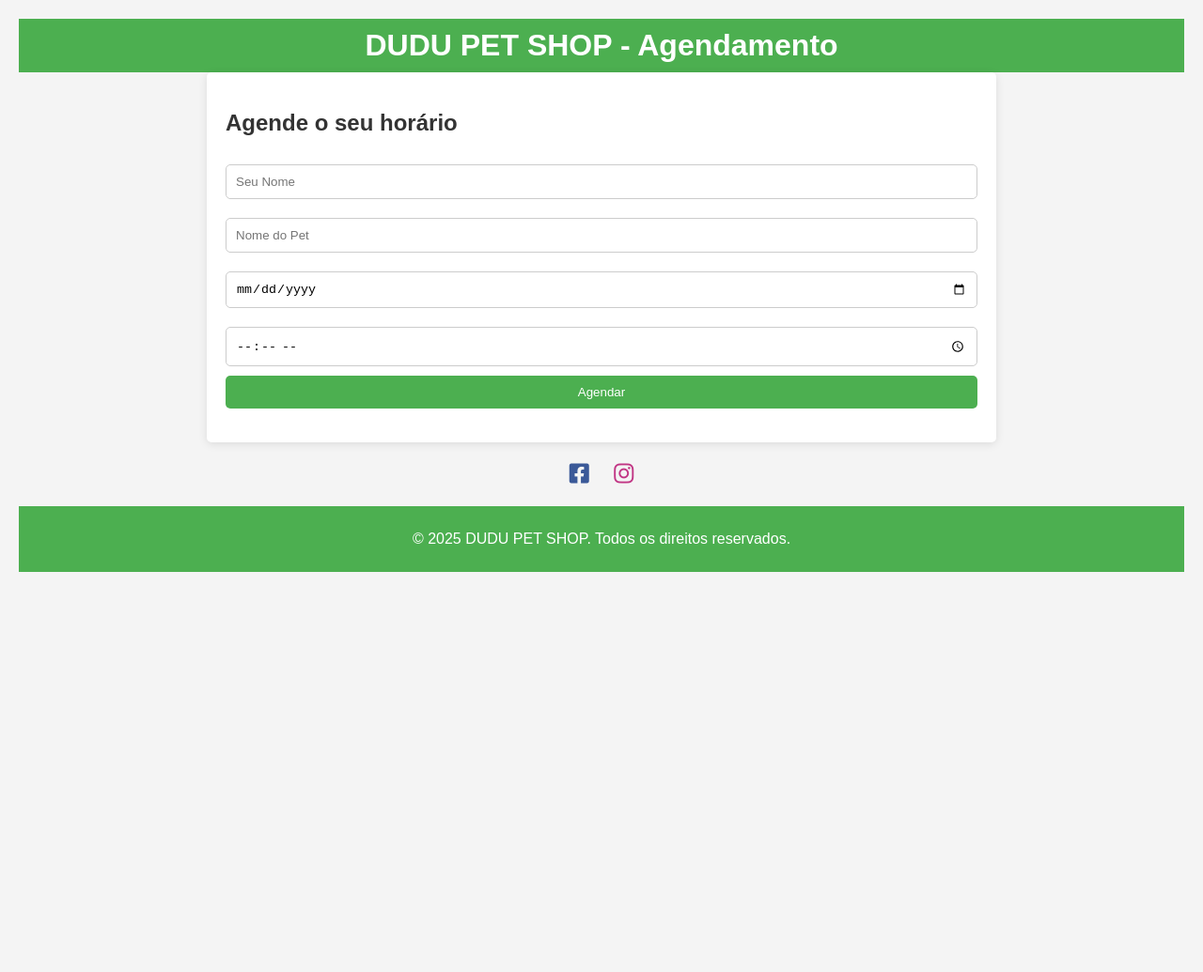
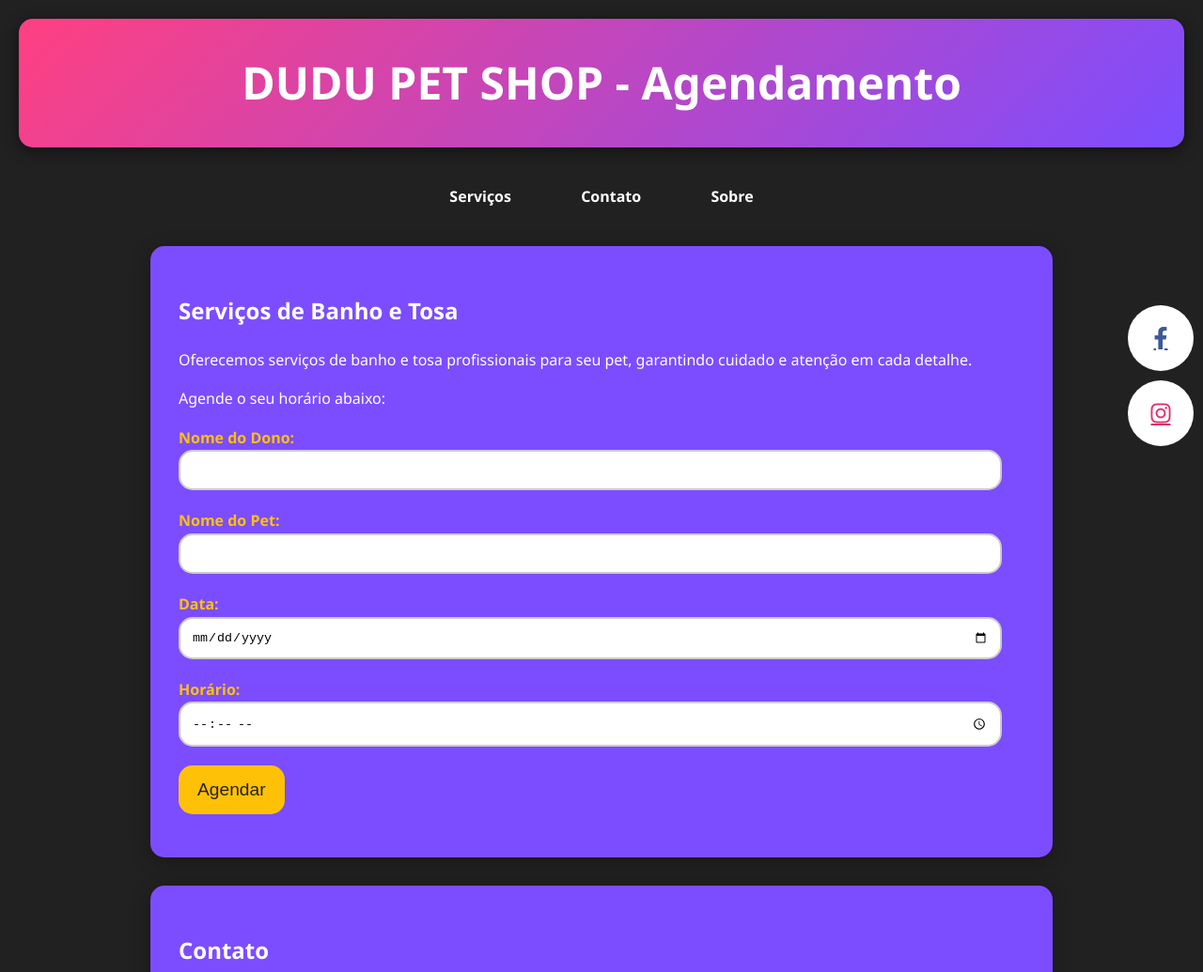
Before and after one commit to joker0751/DUDU-pet-shop, a plain HTML site: page index.html in a window 1280 px wide. Shown: the top 1035 px of the page at 94% size. Before the commit the page ends 800 px from the top, so only its background shows below. Drawn offline with Linux system fonts and the light colour scheme.

Commit message:
Update index.html

```diff
--- a/index.html
+++ b/index.html
@@ -1,4 +1,5 @@
 <html lang="pt-BR">
+
 <head>
     <meta charset="UTF-8">
     <meta name="viewport" content="width=device-width, initial-scale=1.0">
@@ -7,122 +8,237 @@
     <link rel="stylesheet" href="https://cdnjs.cloudflare.com/ajax/libs/font-awesome/6.0.0-beta3/css/all.min.css">
     <style>
         :root {
-            --primary-color: #4CAF50;
-            --secondary-color: #f4f4f4;
-            --text-color: #333;
+            --primary-color: #FF4081;
+            /* Rosa vibrante */
+            --secondary-color: #7C4DFF;
+            /* Roxo vibrante */
+            --accent-color: #FFC107;
+            /* Âmbar */
+            --background-color: #212121;
+            /* Cinza escuro */
+            --text-color: #FFFFFF;
+            /* Branco */
+            --border-radius: 15px;
         }
 
         body {
-            font-family: Arial, sans-serif;
-            background-color: var(--secondary-color);
+            font-family: 'Segoe UI', Tahoma, Geneva, Verdana, sans-serif;
+            background-color: var(--background-color);
             color: var(--text-color);
             margin: 0;
             padding: 20px;
+            line-height: 1.6;
         }
 
         header {
-            background-color: var(--primary-color);
-            color: white;
-            padding: 10px 0;
+            background: linear-gradient(135deg, var(--primary-color), var(--secondary-color));
+            color: var(--text-color);
+            padding: 30px 0;
             text-align: center;
+            border-radius: var(--border-radius);
+            box-shadow: 0 4px 15px rgba(0, 0, 0, 0.5);
+            position: relative;
         }
 
         h1 {
             margin: 0;
+            font-size: 3em;
+        }
+
+        nav {
+            margin: 30px 0;
+            text-align: center;
+        }
+
+        nav a {
+            color: var(--text-color);
+            margin: 0 20px;
+            text-decoration: none;
+            font-weight: bold;
+            padding: 10px 15px;
+            transition: background-color 0.3s, transform 0.3s;
+            border-radius: var(--border-radius);
+            display: inline-block;
+        }
+
+        nav a:hover {
+            background-color: var(--accent-color);
+            color: var(--background-color);
+            transform: translateY(-3px);
         }
 
         .container {
-            max-width: 800px;
+            max-width: 900px;
             margin: auto;
-            background: white;
-            padding: 20px;
-            border-radius: 5px;
-            box-shadow: 0 2px 10px rgba(0, 0, 0, 0.1);
-        }
-
-        input, select {
-            width: 100%;
-            padding: 10px;
-            margin: 10px 0;
-            border: 1px solid #ccc;
-            border-radius: 5px;
-        }
-
-        button {
-            background-color: var(--primary-color);
-            color: white;
-            border: none;
-            border-radius: 5px;
-            padding: 10px 15px;
-            cursor: pointer;
-            width: 100%;
-        }
-
-        button:hover {
-            background-color: darkgreen;
-        }
-
-        .social-icons {
-            text-align: center;
-            margin-top: 20px;
-        }
-
-        .social-icons a {
-            margin: 0 10px;
-            color: inherit; /* Color inherited from parent */
-            text-decoration: none;
-            font-size: 24px;
+            background: var(--secondary-color);
+            padding: 30px;
+            border-radius: var(--border-radius);
+            box-shadow: 0 4px 20px rgba(0, 0, 0, 0.3);
+            margin-bottom: 30px;
+            color: var(--text-color);
         }
 
         footer {
             text-align: center;
-            margin-top: 20px;
-            padding: 10px 0;
+            padding: 20px 0;
             background-color: var(--primary-color);
-            color: white;
+            color: var(--text-color);
+            border-radius: var(--border-radius);
+            position: relative;
+        }
+
+        button {
+            background-color: var(--accent-color);
+            color: var(--background-color);
+            border: none;
+            border-radius: var(--border-radius);
+            padding: 15px 20px;
+            cursor: pointer;
+            font-size: 1.2em;
+            transition: background-color 0.3s, transform 0.2s;
+        }
+
+        button:hover {
+            background-color: var(--primary-color);
+            transform: scale(1.1);
+        }
+
+        .floating-icons {
+            position: fixed;
+            top: 50%;
+            right: 10px;
+            transform: translateY(-50%);
+            display: flex;
+            flex-direction: column;
+            gap: 10px;
+            z-index: 1000;
+        }
+
+        .floating-icons a {
+            background-color: var(--text-color);
+            padding: 10px;
+            border-radius: 50%;
+            transition: transform 0.3s;
+            text-align: center;
+            width: 50px;
+            height: 50px;
+            display: flex;
+            align-items: center;
+            justify-content: center;
+        }
+
+        .floating-icons a:hover {
+            transform: scale(1.2);
+        }
+
+        .floating-icons i {
+            font-size: 24px;
+        }
+
+        .facebook-icon {
+            color: #3b5998;
+            /* Cor oficial do Facebook */
+        }
+
+        .instagram-icon {
+            color: #E1306C;
+            /* Cor oficial do Instagram */
+        }
+
+        input[type="text"],
+        input[type="date"],
+        input[type="time"] {
+            width: calc(100% - 24px);
+            padding: 12px;
+            margin-bottom: 20px;
+            border: 2px solid #ccc;
+            border-radius: var(--border-radius);
+            transition: border-color 0.3s;
+        }
+
+        input[type="text"]:focus,
+        input[type="date"]:focus,
+        input[type="time"]:focus {
+            border-color: var(--accent-color);
+            outline: none;
+        }
+
+        label {
+            font-weight: bold;
+            color: var(--accent-color);
         }
     </style>
 </head>
+
 <body>
     <header>
         <h1>DUDU PET SHOP - Agendamento</h1>
     </header>
 
-    <div class="container">
-        <h2>Agende o seu horário</h2>
-        <form id="appointment-form" onsubmit="submitForm(event)">
-            <input type="text" id="owner-name" placeholder="Seu Nome" required>
-            <input type="text" id="pet-name" placeholder="Nome do Pet" required>
-            <input type="date" id="appointment-date" required>
-            <input type="time" id="appointment-time" required>
+    <nav>
+        <a href="#services">Serviços</a>
+        <a href="#contact">Contato</a>
+        <a href="#about">Sobre</a>
+    </nav>
+
+    <div class="floating-icons">
+        <a href="https://www.facebook.com/Eduardo Msouza" target="_blank" class="facebook-icon">
+            <i class="fab fa-facebook-f"></i>
+        </a>
+        <a href="https://www.instagram.com/dudupetshopp" target="_blank" class="instagram-icon">
+            <i class="fab fa-instagram"></i>
+        </a>
+    </div>
+
+    <div class="container" id="services">
+        <h2>Serviços de Banho e Tosa</h2>
+        <p>Oferecemos serviços de banho e tosa profissionais para seu pet, garantindo cuidado e atenção em cada detalhe.
+        </p>
+        <p>Agende o seu horário abaixo:</p>
+        <form id="agendamento" onsubmit="return enviarWhatsApp()">
+            <label for="nomeDono">Nome do Dono:</label>
+            <input type="text" id="nomeDono" required>
+            <label for="nomePet">Nome do Pet:</label>
+            <input type="text" id="nomePet" required>
+            <label for="data">Data:</label>
+            <input type="date" id="data" required>
+            <label for="horario">Horário:</label>
+            <input type="time" id="horario" required>
             <button type="submit">Agendar</button>
         </form>
     </div>
 
-    <div class="social-icons">
-        <a href="https://www.facebook.com/Eduardo Msouza" target="_blank" style="color: #3b5998;">
-            <i class="fab fa-facebook-square"></i>
-        </a>
-        <a href="https://www.instagram.com/dudupetshopp" target="_blank" style="color: #C13584;">
-            <i class="fab fa-instagram"></i>
-        </a>
+    <div class="container" id="contact">
+        <h2>Contato</h2>
+        <p>Para mais informações, entre em contato conosco pelo telefone (16) 99232-0582 ou pelo e-mail
+            dudupetshop67@gmail.com</p>
+    </div>
+
+    <div class="container" id="about">
+        <h2>Sobre Nós</h2>
+        <p>DUDU PET SHOP é dedicado ao bem-estar do seu animal de estimação. Nossa equipe é apaixonada por pets e treina
+            constantemente para oferecer o melhor serviço!</p>
     </div>
 
     <footer>
-        <p>&copy; 2025 DUDU PET SHOP. Todos os direitos reservados.</p>
+        <p>&copy; 2023 DUDU PET SHOP. Todos os direitos reservados.</p>
     </footer>
 
     <script>
-        function submitForm(event) {
-            event.preventDefault();
-            const ownerName = document.getElementById("owner-name").value;
-            const petName = document.getElementById("pet-name").value;
-            const date = document.getElementById("appointment-date").value;
-            const time = document.getElementById("appointment-time").value;
-            const message = `Olá, meu nome é ${ownerName}. Quero agendar um banho e tosa para meu pet ${petName} no dia ${date} às ${time}.`;
-            const whatsappUrl = `https://wa.me/5516992320582?text=${encodeURIComponent(message)}`;
-            window.open(whatsappUrl, '_blank');
+        function enviarWhatsApp() {
+            const nomeDono = document.getElementById('nomeDono').value;
+            const nomePet = document.getElementById('nomePet').value;
+            const data = document.getElementById('data').value;
+            const horario = document.getElementById('horario').value;
+
+            const mensagem = Olá! Meu nome é ${ nomeDono } e gostaria de agendar o serviço para meu pet ${ nomePet }.Data: ${ data } Horário: ${ horario }.;
+            const numeroWhatsApp = '5516992320582'; // Substitua pelo seu número do WhatsApp
+            const linkWhatsApp = https://api.whatsapp.com/send?phone=${numeroWhatsApp}&text=${encodeURIComponent(mensagem)};
+
+                window.open(linkWhatsApp, '_blank');
+            return false; // Evita que o formulário seja enviado da forma tradicional
         }
     </script>
 </body>
+
 </html>
```
